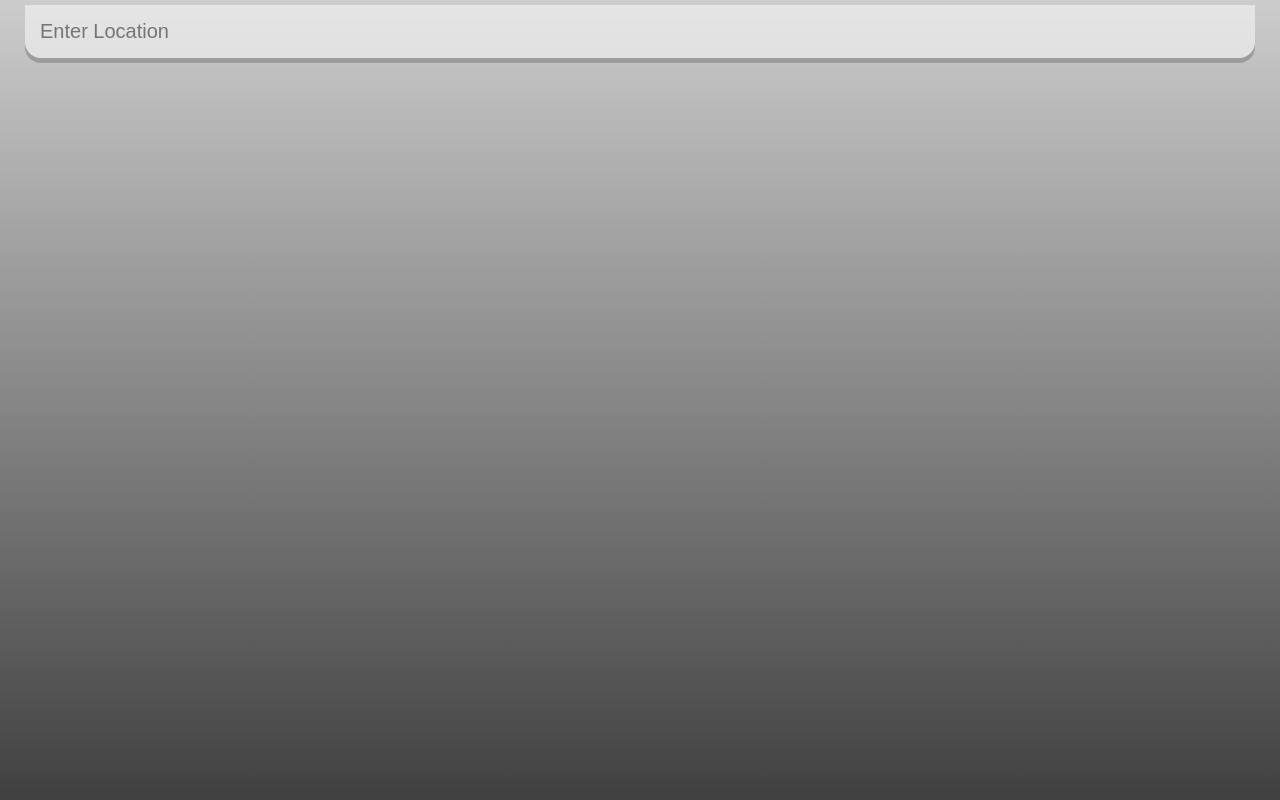
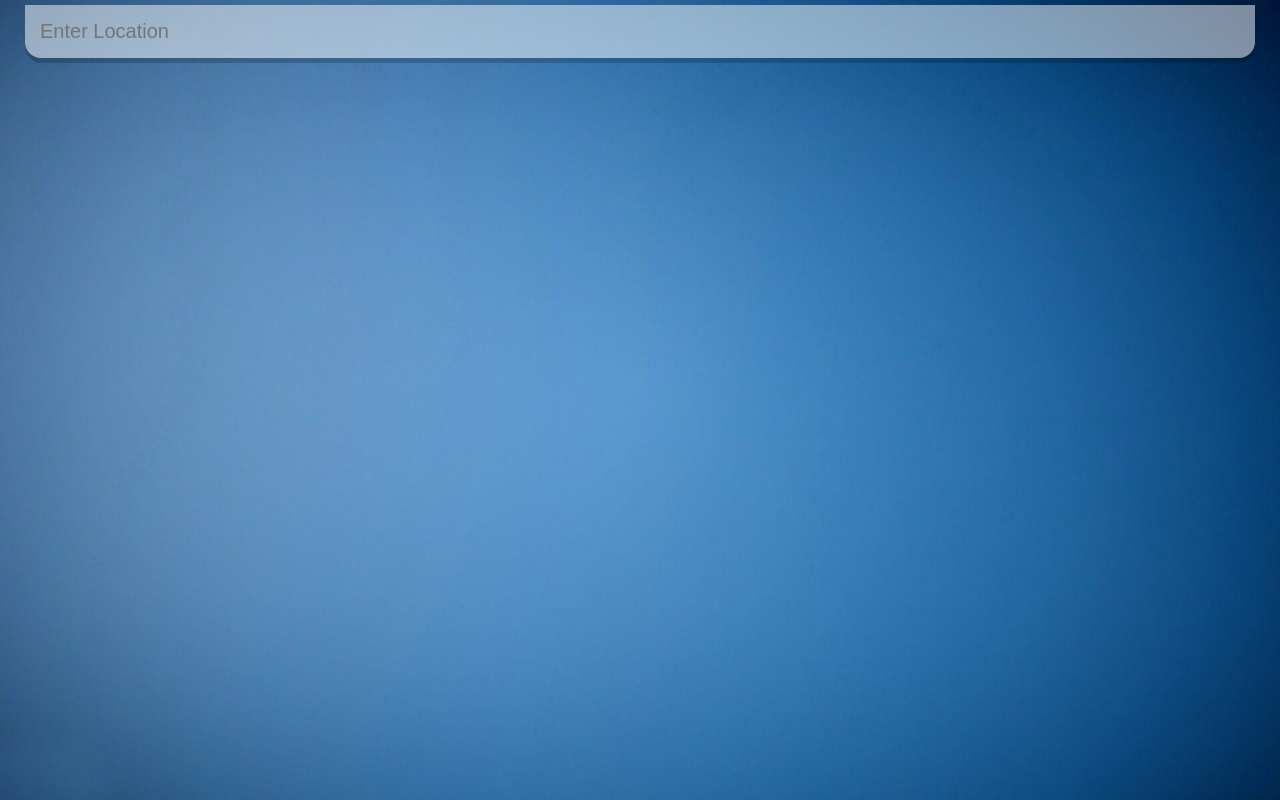
Before and after one commit to swarina/Weather-App-React, a React (Create React App) app: page / in a window 1280 px wide. Built offline with nearby package versions, Linux system fonts and the light colour scheme.

Commit message:
Add: background-image

```diff
--- a/src/index.css
+++ b/src/index.css
@@ -9,22 +9,22 @@ body {
 }
 
 .app {
-  /* background-image: url("./assets/cold-bg.jpg"); */
+  background-image: url("./assets/cold-bg.jpg");
   background-size: cover;
   background-position: bottom;
   transition: 0.4 ease-out;
 }
 
 .app.warm {
-  /* background-image: url("./assets/warm-bg.jpg"); */
+  background-image: url("./assets/warm-bg.jpg");
 }
 
 main {
   min-height: 100vh;
   background-image: linear-gradient(
     to bottom,
-    rgba(0, 0, 0, 0.2),
-    rgba(0, 0, 0, 0.75)
+    rgba(0, 0, 0, 0.05),
+    rgba(5, 0, 0, 0.1)
   );
   padding: 25px;
 }
```
Also changed, not shown: src/assets/cold-bg.jpg (added), src/assets/warm-bg.jpg (added).
